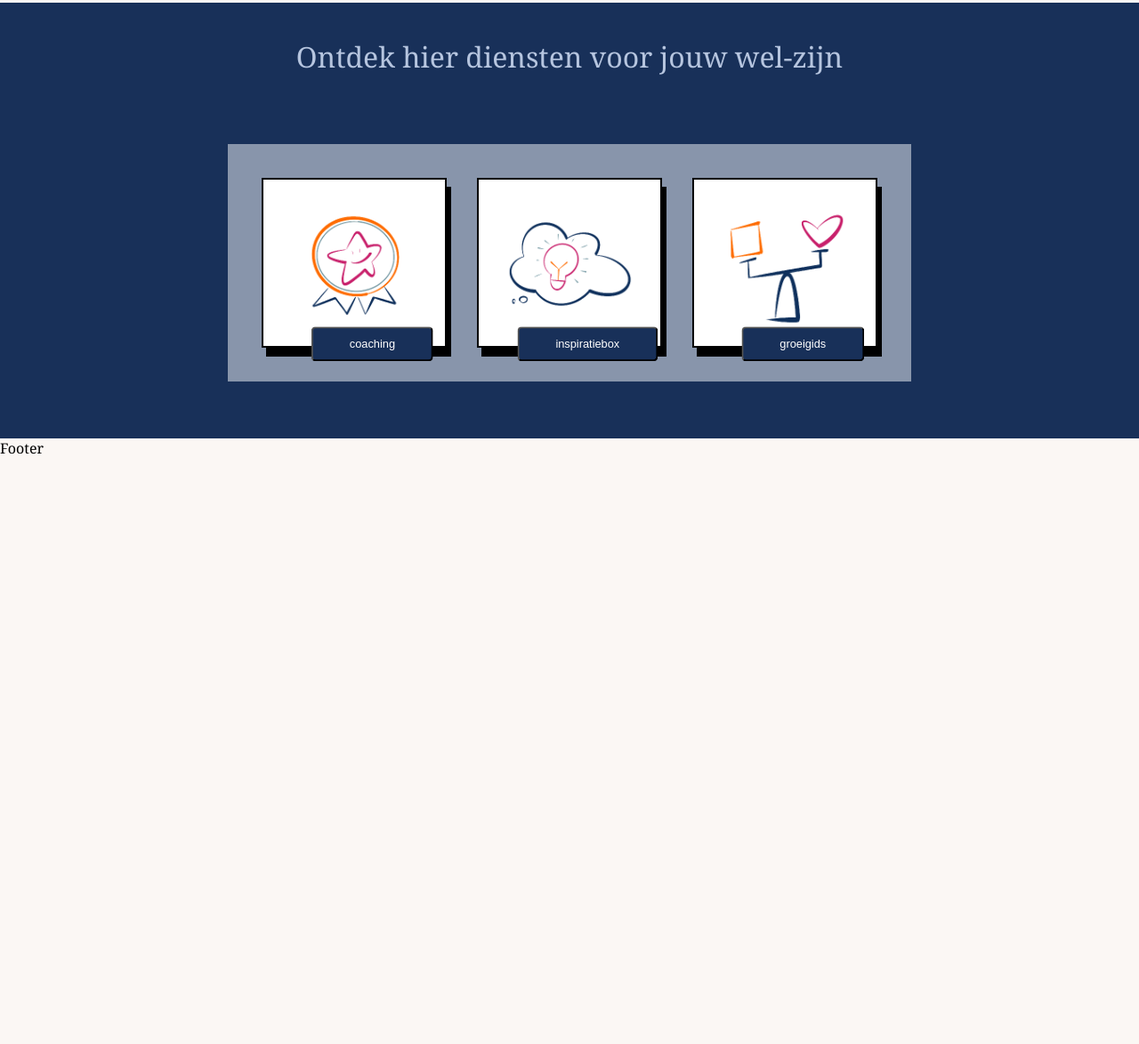
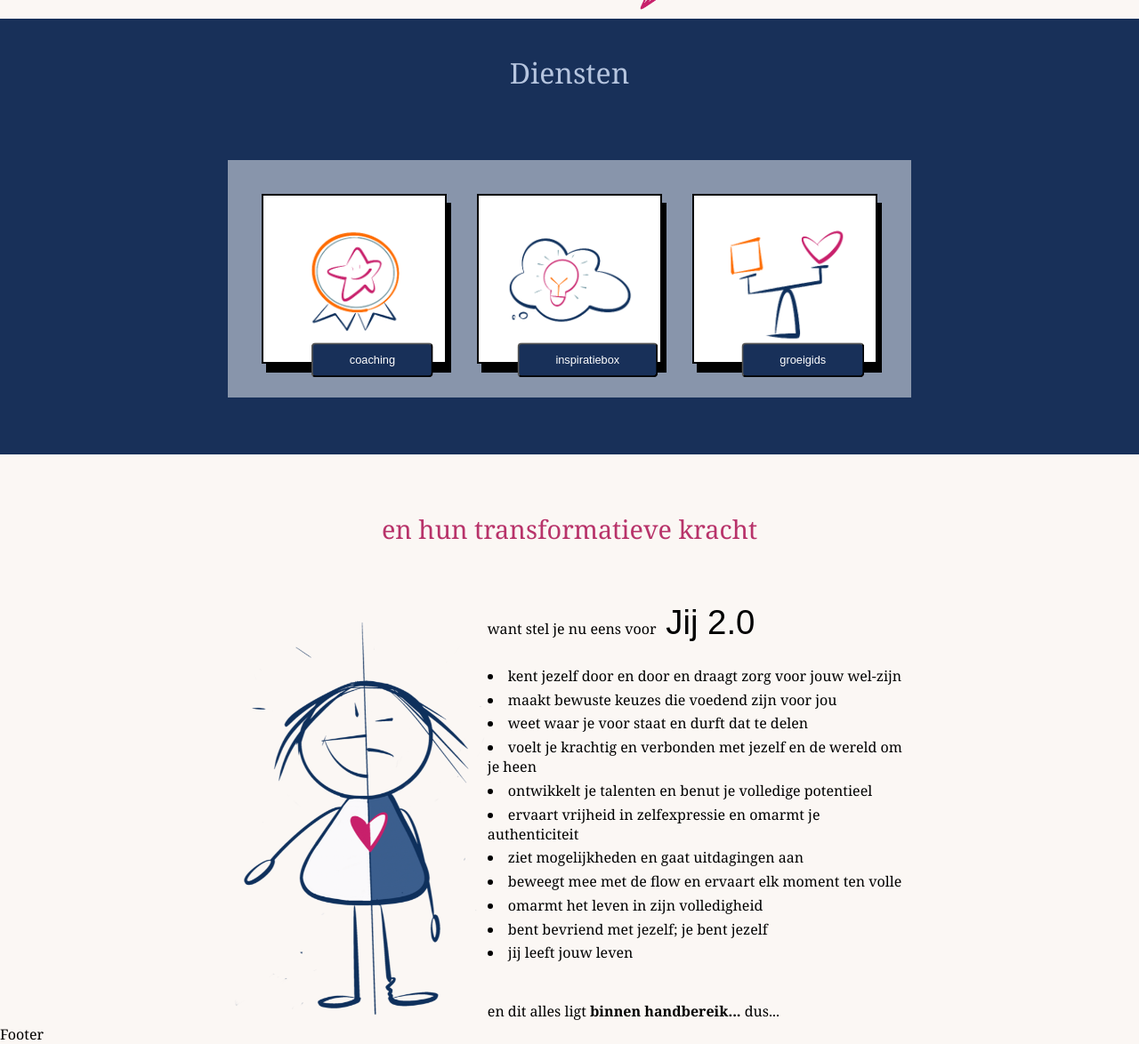
Before and after one commit to ErranB/mezelfje.github.io, a plain HTML site: page index.html in a window 1280 px wide. Shown: the part 1637-2811 px from the top of the page at 89% size. Before the commit the page ends 2152 px from the top, so only its background shows below. Drawn offline with Linux system fonts and the light colour scheme.

Commit message:
add transform page

```diff
--- a/index.html
+++ b/index.html
@@ -1,16 +1,22 @@
 <!DOCTYPE html>
 <html lang="en">
+
 <head>
     <title>Mezelfje</title>
     <meta charset="utf-8">
     <meta name="viewport" content="width=device-width, initial-scale=1">
     <link rel="stylesheet" href="style.css">
 </head>
+
 <body>
 
     <nav>
         <ul class="sidebar">
-        <li onclick=hideSidebar()><a href="#"><svg xmlns="http://www.w3.org/2000/svg" height="24px" viewBox="0 -960 960 960" width="24px" fill="#5f6368"><path d="m256-200-56-56 224-224-224-224 56-56 224 224 224-224 56 56-224 224 224 224-56 56-224-224-224 224Z"/></svg></a></li>
+            <li onclick=hideSidebar()><a href="#"><svg xmlns="http://www.w3.org/2000/svg" height="24px"
+                        viewBox="0 -960 960 960" width="24px" fill="#5f6368">
+                        <path
+                            d="m256-200-56-56 224-224-224-224 56-56 224 224 224-224 56 56-224 224 224 224-56 56-224-224-224 224Z" />
+                    </svg></a></li>
             <li><a href="#home">Home</a></li>
             <li><a href="over.html">Over</a></li>
             <li><a href="#contact">Diensten</a></li>
@@ -24,13 +30,17 @@
             <li class="hideOnMobile"><a href="#contact">Diensten</a></li>
             <li class="hideOnMobile"><a href="#about">Werkwijze</a></li>
             <li class="hideOnMobile"><a href="#Contact">Contact</a></li>
-        <li class="menu" onclick=showSidebar()><a href="#"><svg xmlns="http://www.w3.org/2000/svg" height="24px" viewBox="0 -960 960 960" width="24px" fill="#5f6368"><path d="M120-240v-80h720v80H120Zm0-200v-80h720v80H120Zm0-200v-80h720v80H120Z"/></svg></a></li>
+            <li class="menu" onclick=showSidebar()><a href="#"><svg xmlns="http://www.w3.org/2000/svg" height="24px"
+                        viewBox="0 -960 960 960" width="24px" fill="#5f6368">
+                        <path d="M120-240v-80h720v80H120Zm0-200v-80h720v80H120Zm0-200v-80h720v80H120Z" />
+                    </svg></a></li>
         </ul>
     </nav>
 
     <section>
         <div class="dancing-girl">
-        <img class="dancing-girl-img" src="img/homepage/resizecom_pexels-belle-co-99483-1000445.jpg" alt="Dansend meisje">
+            <img class="dancing-girl-img" src="img/homepage/resizecom_pexels-belle-co-99483-1000445.jpg"
+                alt="Dansend meisje">
             <div class="dancing-girl-top-right">
                 <img class="mezelfje-img" src="img/homepage/Me_Homepage_0.png" alt="mezelfje">
             </div>
@@ -41,7 +51,8 @@
         <h1><span class="welzijn-voor">Voor</span> <span class="welzijn-cap">Wel-Zijn</span><br>
             te midden van de veranderende wereld
         </h1>
-    <a>Welkom op het platform van Mezelfje, waar je van harte uitgenodigd wordt voor een reis van zelfverkenning. Maar voordat je verder gaat met lezen, eerst een klein voorproefje...</a>
+        <a>Welkom op het platform van Mezelfje, waar je van harte uitgenodigd wordt voor een reis van zelfverkenning.
+            Maar voordat je verder gaat met lezen, eerst een klein voorproefje...</a>
         <br>
         <br>
         <a>Dus neem een momentje voor jezelf en sta stil bij de <strong>essentie van wel-zijn:</strong></a>
@@ -53,18 +64,22 @@
         <br>
         <br>
         <a>Wellicht ben je tevreden, maar mogelijk kom je tot de conclusie dat er ruimte is voor verbetering.
-        Wat je huidige situatie ook mag zijn, hier is het goede nieuws: alles is altijd in beweging, dus verandering is <strong>binnen handbereik!</strong></a>
+            Wat je huidige situatie ook mag zijn, hier is het goede nieuws: alles is altijd in beweging, dus verandering
+            is <strong>binnen handbereik!</strong></a>
     </section>
 
     <section class="startpunt">
         <h1>Dus...</h1>
         <br>
         <br>
-    <a><span class="numbers">1. </span> <strong>Het startpunt </strong> &nbsp;voor verandering <strong>&nbsp;is nu&nbsp;</strong></a>
+        <a><span class="numbers">1. </span> <strong>Het startpunt </strong> &nbsp;voor verandering <strong>&nbsp;is
+                nu&nbsp;</strong></a>
         <br>
-    <a><span class="numbers">2. </span><strong>Jouw wel-zijn begint bij jou</strong> &nbsp;en bij het opbouwen van een vriendschap met jezelf</a>
+        <a><span class="numbers">2. </span><strong>Jouw wel-zijn begint bij jou</strong> &nbsp;en bij het opbouwen van
+            een vriendschap met jezelf</a>
         <br>
-    <a><span class="numbers">3. </span>Je staat er niet alleen voor.&nbsp; <strong> Mezelfje reikt je helpende hand </strong> &nbsp;aan op jouw pad naar wel-zijn</a>
+        <a><span class="numbers">3. </span>Je staat er niet alleen voor.&nbsp; <strong> Mezelfje reikt je helpende hand
+            </strong> &nbsp;aan op jouw pad naar wel-zijn</a>
         <br>
         <img class="pop" src="img/homepage/Me_Homepage_3.png">
         <br>
@@ -73,7 +88,7 @@
     </section>
 
     <section class="welzijn">
-    <h2 class="lightblue">Ontdek hier diensten voor jouw wel-zijn</h2>
+        <h2 class="lightblue">Diensten</h2>
         <div class="flex-diensten">
             <div class="box">
                 <img src="img/homepage/resizecom_Me_Homepage_6.png">
@@ -89,20 +104,49 @@
             </div>
         </div>
     </section>
+
+    <section>
+        <div class="startpunt">
+            <h1>en hun transformatieve kracht</h1>
+        </div>
+        <div class="kracht">
+            <br>
+            <img src="img/homepage/Me_Homepage_7.png">
+            <div class="kracht-t">
+                <h3>want stel je nu eens voor<span class="kracht-th">&nbsp;Jij 2.0</span></h3>
+                <br>
+                <li><a>kent jezelf door en door en draagt zorg voor jouw wel-zijn</a></li>
+                <li><a>maakt bewuste keuzes die voedend zijn voor jou </a></li>
+                <li><a>weet waar je voor staat en durft dat te delen </a></li>
+                <li><a>voelt je krachtig en verbonden met jezelf en de wereld om je heen</a></li>
+                <li><a>ontwikkelt je talenten en benut je volledige potentieel</a></li>
+                <li><a>ervaart vrijheid in zelfexpressie en omarmt je authenticiteit</a></li>
+                <li><a>ziet mogelijkheden en gaat uitdagingen aan</a></li>
+                <li><a>beweegt mee met de flow en ervaart elk moment ten volle</a></li>
+                <li><a>omarmt het leven in zijn volledigheid </a></li>
+                <li><a>bent bevriend met jezelf; je bent jezelf</a></li>
+                <li><a>jij leeft jouw leven</a></li>
+                <br>
+                <br>
+                <a>en dit alles ligt <strong>binnen handbereik...</strong> dus...</a>
+            </div>
+        </div>
+    </section>
     <footer>
         <p>Footer</p>
     </footer>
 
     <script>
-        function showSidebar(){
+        function showSidebar() {
             const sidebar = document.querySelector('.sidebar')
             sidebar.style.display = 'flex'
         }
 
-        function hideSidebar(){
+        function hideSidebar() {
             const sidebar = document.querySelector('.sidebar')
             sidebar.style.display = 'none'
         }
     </script>
 </body>
+
 </html>
--- a/style.css
+++ b/style.css
@@ -257,7 +257,7 @@ nav img{
     padding-right: 20%;
     padding-top: 5%;
     font-weight: lighter;
-    font-size: clamp(1rem, 1.2vw, 5.5rem);
+    font-size: clamp(1rem, 1.5vw, 5.5rem);
 }
 
 @media(max-width: 800px){
@@ -274,7 +274,6 @@ nav img{
 }
 
 .startpunt a{
-    color: #183059;
     font-size: clamp(1rem, 1.2vw, 5.5rem);
     text-align: center;
 }
@@ -284,7 +283,6 @@ nav img{
     font-weight: lighter;
     font-size: clamp(1rem, 1.2vw, 5.5rem);
     padding-top: 5%;
-    color: #183059;
 }
 
 .numbers{
@@ -347,3 +345,40 @@ nav img{
     background-color: #2a5399;
     transition: all 0.2s;
   }
+
+  .kracht{
+    display: flex;
+    align-items: self-start;
+    padding-left: 20%;
+    padding-right: 20%;
+    padding-top: 5%;
+    font-weight: lighter;
+    font-size: clamp(1rem, 1.2vw, 5.5rem);
+  }
+
+  .kracht img{
+    width: 38%;
+  }
+
+  .kracht-t{
+    font-size: clamp(1rem, 1.2vw, 5.5rem);
+  }
+
+  .kracht-th{
+    font-size: clamp(1rem, 3vw, 5.5rem);
+    font-family: fantasy;
+  }
+
+  .kracht-t h3{
+    font-size: clamp(1rem, 1.2vw, 5.5rem);
+    font-weight: lighter;
+  }
+
+  .kracht-t li{
+    padding-top: 1%;
+  }
+
+  .kracht-t a{
+    font-size: clamp(1rem, 1.2vw, 5.5rem);
+    text-align: center;
+}
```
Lines whose indentation alone changed are shown as unchanged.
